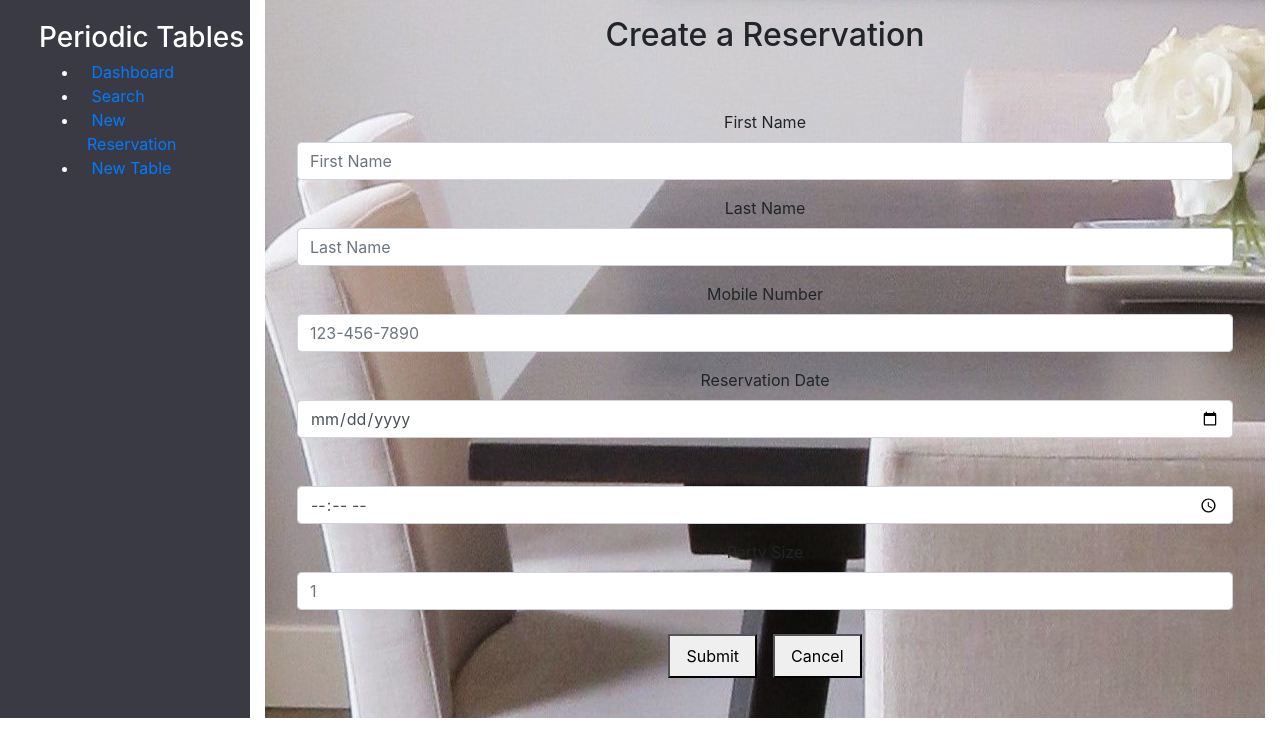
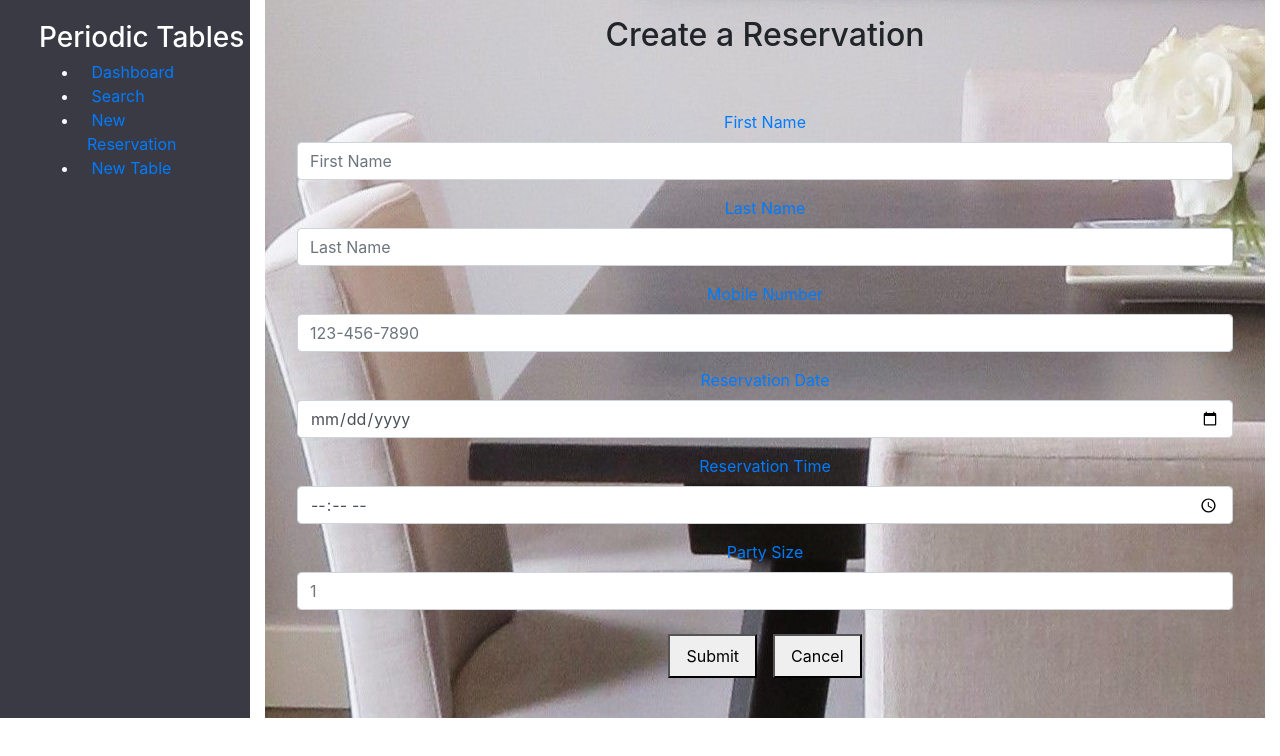
Before and after one commit to ajazzar/rest-back-end, a React (Create React App) app in the folder starter-restaurant-reservation-main/front-end/: page /reservations/new in a window 1280 px wide. Shown: the top 756 px of the page. Built offline with nearby package versions, Linux system fonts and the light colour scheme; a web font is replaced by a local one.

Commit message:
another update

```diff
--- a/starter-restaurant-reservation-main/front-end/src/reservations/ReservationForm.js
+++ b/starter-restaurant-reservation-main/front-end/src/reservations/ReservationForm.js
@@ -12,7 +12,7 @@ export default function ReservationForm({
   return (
     <div className="p-2">
       <form
-        className="mx-auto w-10/12 sm:w-8/12 drop-shadow-3xl text-xl md:text-2xl font-bold leading-10 bg-teal-500 text-red text-center p-4 rounded-3xl"
+        className="mx-auto w-10/12 sm:w-8/12 drop-shadow-3xl text-xl md:text-2xl font-bold leading-10 bg-teal-500 text-primary text-center p-4 rounded-3xl"
         onSubmit={handleSubmit}
       >
         <div className="form-group">
--- a/starter-restaurant-reservation-main/front-end/src/tables/NewTable.js
+++ b/starter-restaurant-reservation-main/front-end/src/tables/NewTable.js
@@ -49,7 +49,7 @@ export default function NewTable() {
       <ErrorAlert error={error} />
       <div className="p-4">
         <form
-          className="mx-auto sm:w-8/12 text-2xl font-bold leading-10 bg-teal-500 text-black text-center drop-shadow-3xl p-4 rounded-3xl"
+          className="mx-auto sm:w-8/12 text-2xl font-bold leading-10 bg-teal-500 text-primary text-center drop-shadow-3xl p-4 rounded-3xl"
           onSubmit={handleSubmit}
         >
           <div className="form-group">
```
